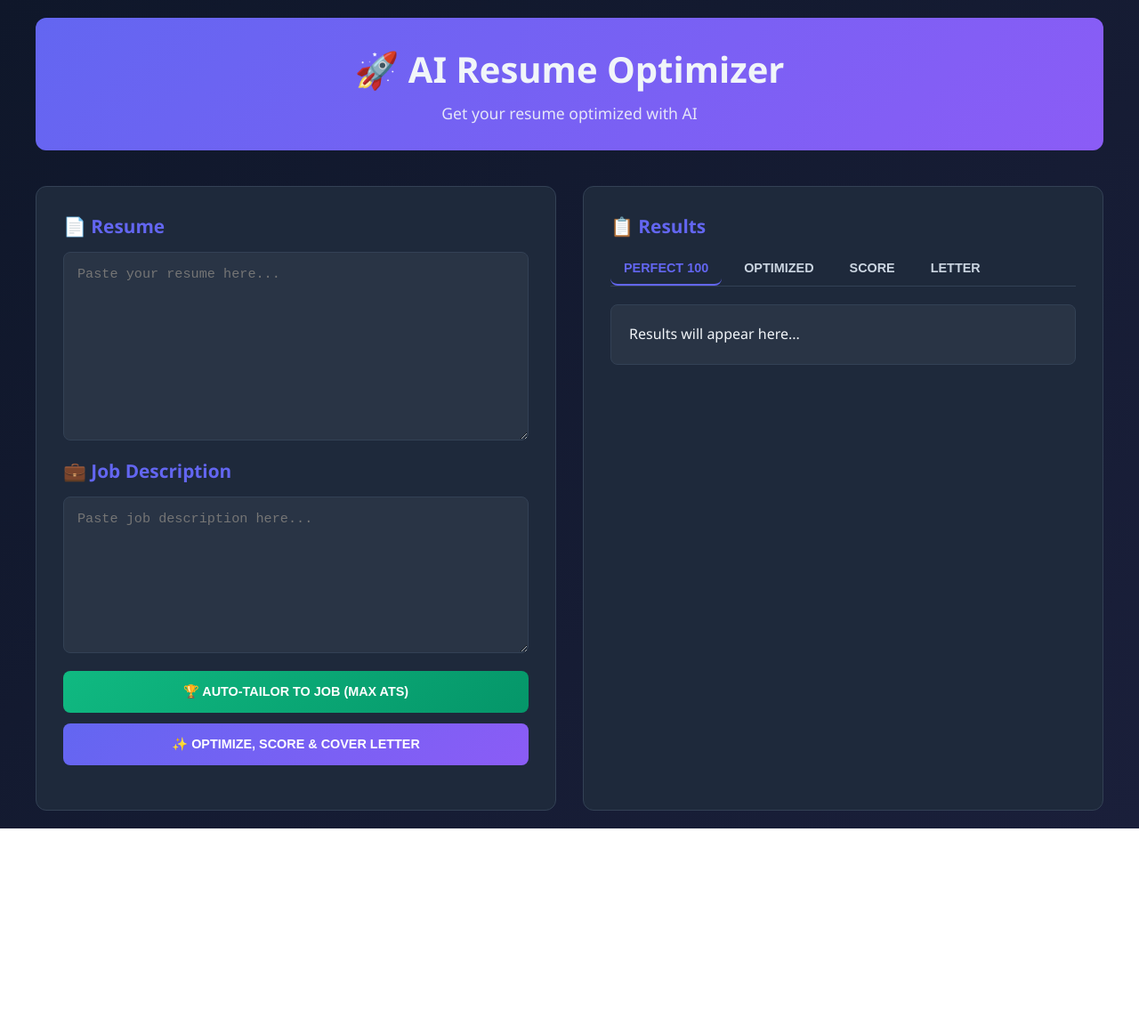
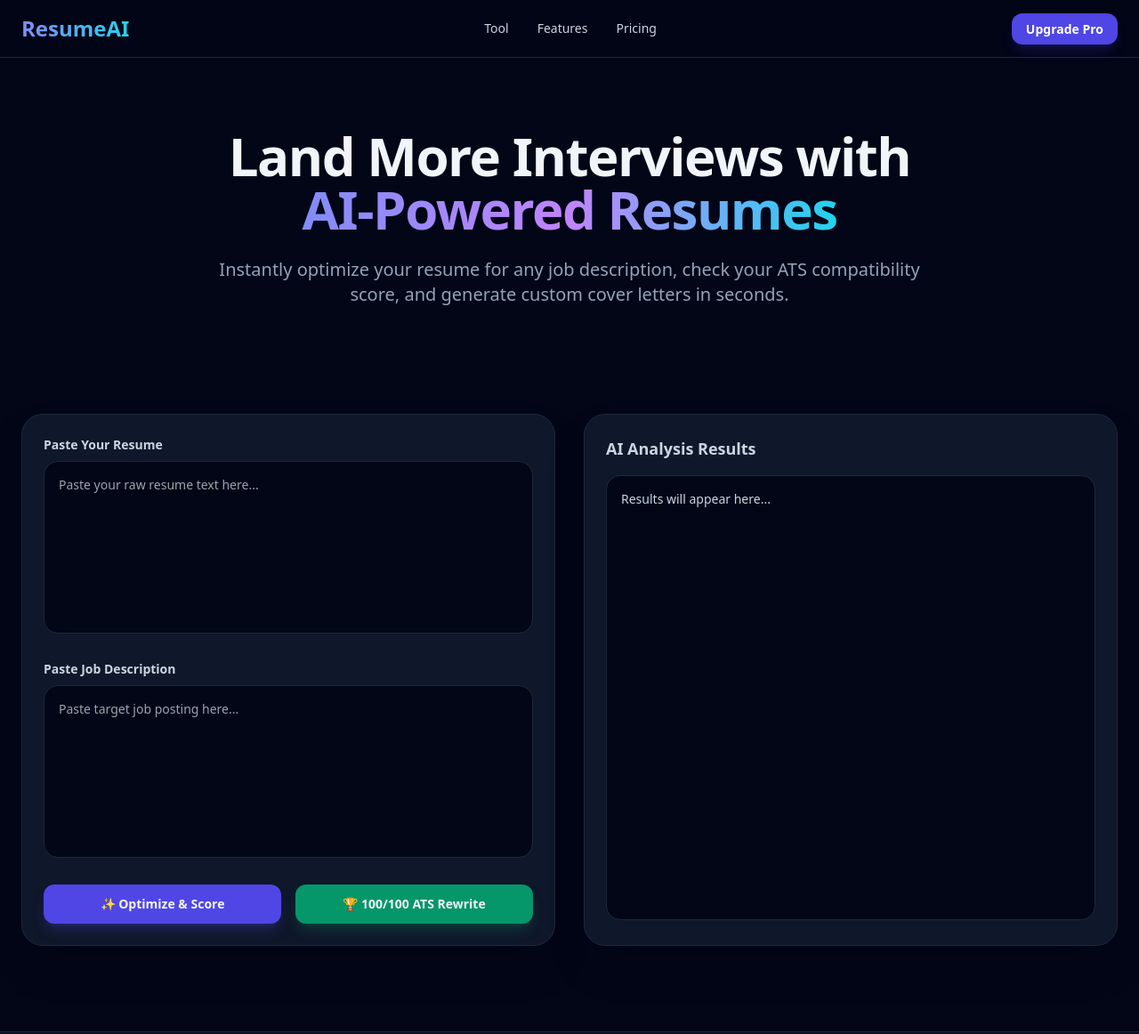
Before and after one commit to jithendra-sr/ai-resume-optimizer, a website: page index.html in a window 1280 px wide. Shown: the top 1162 px of the page at 89% size. Before the commit the page ends 931 px from the top, so only its background shows below. Drawn offline with nearby package versions, Linux system fonts and the light colour scheme.

Commit message:
Refactor index.html with Tailwind CSS integration
Updated HTML structure and styling for the AI Resume Optimizer, incorporating Tailwind CSS for modern design and improved user experience.

```diff
--- a/index.html
+++ b/index.html
@@ -1,177 +1,140 @@
 <!DOCTYPE html>
-<html lang="en">
+<html lang="en" class="scroll-smooth">
 <head>
     <meta charset="UTF-8">
     <meta name="viewport" content="width=device-width, initial-scale=1.0">
-    <title>AI Resume Optimizer</title>
-    <style>
-        * { margin: 0; padding: 0; box-sizing: border-box; }
-        body {
-            font-family: 'Segoe UI', Tahoma, Geneva, Verdana, sans-serif;
-            background: linear-gradient(135deg, #0f172a 0%, #1a1f3a 100%);
-            color: #f1f5f9; min-height: 100vh; padding: 20px;
-        }
-        .container { max-width: 1200px; margin: 0 auto; }
-        header {
-            text-align: center; margin-bottom: 40px; padding: 30px;
-            background: linear-gradient(135deg, #6366f1, #8b5cf6); border-radius: 12px;
-        }
-        header h1 { font-size: 2.5em; margin-bottom: 10px; }
-        header p { font-size: 1.1em; opacity: 0.9; }
-        .content { display: grid; grid-template-columns: 1fr 1fr; gap: 30px; }
-        .panel { background: #1e293b; border-radius: 12px; padding: 30px; border: 1px solid #334155; }
-        h2 { color: #6366f1; margin-bottom: 15px; font-size: 1.3em; }
-        textarea {
-            width: 100%; padding: 15px; background: rgba(255, 255, 255, 0.05);
-            border: 1px solid #334155; border-radius: 8px; color: #f1f5f9;
-            font-size: 0.95em; resize: vertical; font-family: 'Courier New', monospace; margin-bottom: 15px;
-        }
-        textarea:focus { outline: none; border-color: #6366f1; background: rgba(99, 102, 241, 0.1); }
-        .button-group { display: grid; grid-template-columns: 1fr; gap: 12px; margin-bottom: 20px; }
-        button {
-            padding: 12px; border: none; border-radius: 8px; font-weight: 600;
-            cursor: pointer; transition: all 0.3s ease; text-transform: uppercase; font-size: 0.9em;
-        }
-        .btn-perfect { background: linear-gradient(135deg, #10b981, #059669); color: white; padding: 15px; }
-        .btn-perfect:hover { transform: translateY(-2px); box-shadow: 0 8px 16px rgba(16, 185, 129, 0.3); }
-        .btn-optimize { background: linear-gradient(135deg, #6366f1, #8b5cf6); color: white; padding: 15px; }
-        .btn-optimize:hover { transform: translateY(-2px); box-shadow: 0 8px 16px rgba(99, 102, 241, 0.3); }
-        .tabs { display: flex; gap: 10px; margin-bottom: 20px; border-bottom: 1px solid #334155; flex-wrap: wrap; }
-        .tab-btn {
-            padding: 10px 15px; background: none; border: none; color: #cbd5e1;
-            cursor: pointer; border-bottom: 2px solid transparent; transition: all 0.3s ease; font-weight: 600;
-        }
-        .tab-btn.active { color: #6366f1; border-bottom-color: #6366f1; }
-        .tab { display: none; }
-        .tab.active { display: block; }
-        .result-box {
-            background: rgba(255, 255, 255, 0.05); border: 1px solid #334155; border-radius: 8px;
-            padding: 20px; max-height: 400px; overflow-y: auto; line-height: 1.6; white-space: pre-wrap; word-wrap: break-word;
-        }
-        .spinner {
-            display: none; position: fixed; top: 50%; left: 50%; width: 40px; height: 40px;
-            border: 4px solid rgba(99, 102, 241, 0.2); border-top-color: #6366f1; border-radius: 50%;
-            animation: spin 0.8s linear infinite;
-        }
-        @keyframes spin { to { transform: rotate(360deg); } }
-        @media (max-width: 1024px) { .content { grid-template-columns: 1fr; } }
-    </style>
+    <title>ResumeAI - Pro ATS Resume Optimizer & Cover Letter Generator</title>
+    <!-- Tailwind CSS CDN for modern styling -->
+    <script src="https://cdn.tailwindcss.com"></script>
 </head>
-<body>
-    <div class="container">
-        <header>
-            <h1>🚀 AI Resume Optimizer</h1>
-            <p>Get your resume optimized with AI</p>
-        </header>
+<body class="bg-slate-950 text-slate-100 font-sans antialiased selection:bg-indigo-500 selection:text-white">
 
-        <div class="content">
-            <div class="panel">
-                <h2>📄 Resume</h2>
-                <textarea id="resumeText" placeholder="Paste your resume here..." rows="10"></textarea>
-                <h2>💼 Job Description</h2>
-                <textarea id="jobDescription" placeholder="Paste job description here..." rows="8"></textarea>
+    <!-- Navigation Bar -->
+    <header class="sticky top-0 z-50 backdrop-blur-md bg-slate-950/80 border-b border-slate-800">
+        <div class="max-w-7xl mx-auto px-6 h-16 flex items-center justify-between">
+            <div class="flex items-center space-x-2">
+                <span class="text-2xl font-black bg-gradient-to-r from-indigo-400 to-cyan-400 bg-clip-text text-transparent">ResumeAI</span>
+            </div>
+            <nav class="hidden md:flex space-x-8 text-sm font-medium text-slate-300">
+                <a href="#workspace" class="hover:text-indigo-400 transition">Tool</a>
+                <a href="#features" class="hover:text-indigo-400 transition">Features</a>
+                <a href="#pricing" class="hover:text-indigo-400 transition">Pricing</a>
+            </nav>
+            <div>
+                <a href="#pricing" class="bg-indigo-600 hover:bg-indigo-500 text-white px-4 py-2 rounded-xl text-sm font-semibold transition shadow-lg shadow-indigo-600/20">Upgrade Pro</a>
+            </div>
+        </div>
+    </header>
 
-                <div class="button-group">
-                    <!-- Professional Title for the 100/100 feature -->
-                    <button class="btn-perfect" onclick="processSingleReq('perfect-resume')">🏆 Auto-Tailor to Job (Max ATS)</button>
+    <!-- Hero Section -->
+    <section class="py-20 text-center px-6 max-w-4xl mx-auto">
+        <h1 class="text-4xl md:text-6xl font-extrabold tracking-tight mb-6">
+            Land More Interviews with <span class="bg-gradient-to-r from-indigo-400 via-purple-400 to-cyan-400 bg-clip-text text-transparent">AI-Powered Resumes</span>
+        </h1>
+        <p class="text-lg md:text-xl text-slate-400 mb-10">
+            Instantly optimize your resume for any job description, check your ATS compatibility score, and generate custom cover letters in seconds.
+        </p>
+    </section>
 
-                    <!-- Single click generates Optimized, Score, and Letter concurrently -->
-                    <button class="btn-optimize" onclick="generateAll()">✨ Optimize, Score & Cover Letter</button>
+    <!-- Workspace Section -->
+    <main id="workspace" class="max-w-7xl mx-auto px-6 pb-24">
+        <div class="grid grid-cols-1 lg:grid-cols-2 gap-8">
+            <!-- Inputs Column -->
+            <div class="bg-slate-900 border border-slate-800 rounded-3xl p-6 shadow-2xl space-y-6">
+                <div>
+                    <label class="block text-sm font-semibold text-slate-300 mb-2">Paste Your Resume</label>
+                    <textarea id="resumeText" rows="8" class="w-full bg-slate-950 border border-slate-800 rounded-2xl p-4 text-sm text-slate-200 focus:outline-none focus:border-indigo-500 transition resize-none" placeholder="Paste your raw resume text here..."></textarea>
+                </div>
+                <div>
+                    <label class="block text-sm font-semibold text-slate-300 mb-2">Paste Job Description</label>
+                    <textarea id="jobDescription" rows="8" class="w-full bg-slate-950 border border-slate-800 rounded-2xl p-4 text-sm text-slate-200 focus:outline-none focus:border-indigo-500 transition resize-none" placeholder="Paste target job posting here..."></textarea>
+                </div>
+                <div class="flex flex-col sm:flex-row gap-4">
+                    <button onclick="processAction('/api/optimize')" class="flex-1 bg-indigo-600 hover:bg-indigo-500 font-semibold py-3 px-6 rounded-xl transition shadow-lg shadow-indigo-600/25 text-sm">✨ Optimize & Score</button>
+                    <button onclick="processAction('/api/perfect-resume')" class="flex-1 bg-emerald-600 hover:bg-emerald-500 font-semibold py-3 px-6 rounded-xl transition shadow-lg shadow-emerald-600/25 text-sm">🏆 100/100 ATS Rewrite</button>
                 </div>
             </div>
 
-            <div class="panel">
-                <h2>📋 Results</h2>
-                <div class="tabs">
-                    <button class="tab-btn active" onclick="switchTab(event, 'perfect-resume')">Perfect 100</button>
-                    <button class="tab-btn" onclick="switchTab(event, 'optimize')">Optimized</button>
-                    <button class="tab-btn" onclick="switchTab(event, 'fit-score')">Score</button>
-                    <button class="tab-btn" onclick="switchTab(event, 'cover-letter')">Letter</button>
-                </div>
-                <div id="perfect-resume" class="tab active"><div class="result-box">Results will appear here...</div></div>
-                <div id="optimize" class="tab"><div class="result-box">Results will appear here...</div></div>
-                <div id="fit-score" class="tab"><div class="result-box">Results will appear here...</div></div>
-                <div id="cover-letter" class="tab"><div class="result-box">Results will appear here...</div></div>
+            <!-- Output Column -->
+            <div class="bg-slate-900 border border-slate-800 rounded-3xl p-6 shadow-2xl flex flex-col">
+                <h2 class="text-lg font-semibold text-slate-300 mb-4">AI Analysis Results</h2>
+                <div id="loading" class="hidden text-indigo-400 animate-pulse my-auto text-center font-medium">Analyzing resume with Groq AI...</div>
+                <div id="output" class="w-full flex-1 bg-slate-950 border border-slate-800 rounded-2xl p-4 text-sm text-slate-300 whitespace-pre-wrap overflow-y-auto max-h-[500px]">Results will appear here...</div>
             </div>
         </div>
-    </div>
-    <div class="spinner" id="spinner"></div>
+    </main>
 
+    <!-- Pricing / Subscription Section -->
+    <section id="pricing" class="py-20 border-t border-slate-800 bg-slate-900/50">
+        <div class="max-w-7xl mx-auto px-6 text-center">
+            <h2 class="text-3xl font-bold mb-4">Simple, Transparent Pricing</h2>
+            <p class="text-slate-400 mb-12">Choose the plan that fits your career goals.</p>
+            <div class="grid grid-cols-1 md:grid-cols-2 gap-8 max-w-4xl mx-auto">
+                <!-- Free Tier -->
+                <div class="bg-slate-900 border border-slate-800 rounded-3xl p-8 text-left">
+                    <h3 class="text-xl font-bold mb-2">Free Starter</h3>
+                    <p class="text-slate-400 text-sm mb-6">Great for quick resume checks.</p>
+                    <div class="text-4xl font-extrabold mb-6">$0<span class="text-sm font-normal text-slate-400">/month</span></div>
+                    <ul class="space-y-4 text-sm text-slate-300 mb-8">
+                        <li>✓ 5 Free ATS Optimizations</li>
+                        <li>✓ Basic Fit Score Calculator</li>
+                        <li>✓ Standard Speed AI</li>
+                    </ul>
+                    <a href="#workspace" class="block text-center bg-slate-800 hover:bg-slate-700 py-3 rounded-xl font-semibold transition">Get Started</a>
+                </div>
+                <!-- Pro Tier -->
+                <div class="bg-gradient-to-b from-indigo-900/40 to-slate-900 border-2 border-indigo-500 rounded-3xl p-8 text-left relative shadow-2xl">
+                    <span class="absolute -top-4 right-8 bg-indigo-500 text-white text-xs uppercase px-3 py-1 rounded-full font-bold">Popular</span>
+                    <h3 class="text-xl font-bold mb-2">Pro Career Suite</h3>
+                    <p class="text-slate-400 text-sm mb-6">For serious job seekers looking for callbacks.</p>
+                    <div class="text-4xl font-extrabold mb-6">$12<span class="text-sm font-normal text-slate-400">/month</span></div>
+                    <ul class="space-y-4 text-sm text-slate-300 mb-8">
+                        <li>✓ Unlimited ATS Optimizations</li>
+                        <li>✓ 100/100 ATS Tailored Rewrites</li>
+                        <li>✓ Custom Cover Letter Generator</li>
+                        <li>✓ Priority Lightning Speed</li>
+                    </ul>
+                    <!-- Replace '#' with your Stripe Payment Link URL later -->
+                    <a href="https://buy.stripe.com/your-payment-link" target="_blank" class="block text-center bg-indigo-600 hover:bg-indigo-500 py-3 rounded-xl font-semibold transition shadow-lg shadow-indigo-600/30">Upgrade to Pro</a>
+                </div>
+            </div>
+        </div>
+    </section>
+
+    <!-- Footer -->
+    <footer class="py-8 text-center text-xs text-slate-500 border-t border-slate-800">
+        &copy; 2026 ResumeAI. All rights reserved. Built for job seekers worldwide.
+    </footer>
+
+    <!-- Frontend Script -->
     <script>
-        const API_URL = '/api';
+        async function processAction(endpoint) {
+            const resumeText = document.getElementById('resumeText').value;
+            const jobDescription = document.getElementById('jobDescription').value;
+            const output = document.getElementById('output');
+            const loading = document.getElementById('loading');
 
-        // Handles the single "Auto-Tailor" request
-        async function processSingleReq(endpoint) {
-            const resume = document.getElementById('resumeText').value;
-            const job = document.getElementById('jobDescription').value;
-            if (!resume || !job) { alert('❌ Please fill both Resume and Job Description'); return; }
+            if (!resumeText || !jobDescription) {
+                alert('Please paste both your resume and the job description.');
+                return;
+            }
 
-            document.getElementById('spinner').style.display = 'block';
+            output.textContent = '';
+            loading.classList.remove('hidden');
+
             try {
-                const res = await fetch(`${API_URL}/${endpoint}`, {
+                const response = await fetch(endpoint, {
                     method: 'POST',
                     headers: { 'Content-Type': 'application/json' },
-                    body: JSON.stringify({ resumeText: resume, jobDescription: job })
+                    body: JSON.stringify({ resumeText, jobDescription })
                 });
-
-                const data = await res.json();
-                if (data.error) throw new Error(data.error);
-
-                document.querySelector(`#${endpoint} .result-box`).textContent = data.perfect_resume;
-                switchTabDirect(endpoint);
-            } catch (error) {
-                alert('❌ Error: ' + error.message);
+                const data = await response.json();
+                loading.classList.add('hidden');
+                output.textContent = data.perfect_resume || data.optimized_resume || data.fit_score || data.cover_letter || JSON.stringify(data, null, 2);
+            } catch (err) {
+                loading.classList.add('hidden');
+                output.textContent = 'Error connecting to AI server.';
             }
-            document.getElementById('spinner').style.display = 'none';
-        }
-
-        // Handles 3 requests at the EXACT same time (Parallel Processing for speed)
-        async function generateAll() {
-            const resume = document.getElementById('resumeText').value;
-            const job = document.getElementById('jobDescription').value;
-            if (!resume || !job) { alert('❌ Please fill both Resume and Job Description'); return; }
-
-            document.getElementById('spinner').style.display = 'block';
-            try {
-                const reqBody = {
-                    method: 'POST',
-                    headers: { 'Content-Type': 'application/json' },
-                    body: JSON.stringify({ resumeText: resume, jobDescription: job })
-                };
-
-                // Request all 3 endpoints concurrently
-                const [optRes, scoreRes, letterRes] = await Promise.all([
-                    fetch(`${API_URL}/optimize`, reqBody).then(r => r.json()),
-                    fetch(`${API_URL}/fit-score`, reqBody).then(r => r.json()),
-                    fetch(`${API_URL}/cover-letter`, reqBody).then(r => r.json())
-                ]);
-
-                if (optRes.error) throw new Error(optRes.error);
-                if (scoreRes.error) throw new Error(scoreRes.error);
-                if (letterRes.error) throw new Error(letterRes.error);
-
-                // Populate all tabs simultaneously
-                document.querySelector('#optimize .result-box').textContent = optRes.optimized_resume;
-                document.querySelector('#fit-score .result-box').textContent = scoreRes.fit_score;
-                document.querySelector('#cover-letter .result-box').textContent = letterRes.cover_letter;
-
-                // Switch view to the optimized tab
-                switchTabDirect('optimize');
-            } catch (error) {
-                alert('❌ Error: ' + error.message);
-            }
-            document.getElementById('spinner').style.display = 'none';
-        }
-
-        function switchTab(event, tabName) {
-            event.preventDefault();
-            switchTabDirect(tabName);
-        }
-
-        function switchTabDirect(tabName) {
-            document.querySelectorAll('.tab, .tab-btn').forEach(el => el.classList.remove('active'));
-            document.getElementById(tabName).classList.add('active');
-            document.querySelector(`[onclick*="switchTab(event, '${tabName}')"]`).classList.add('active');
         }
     </script>
 </body>
```
